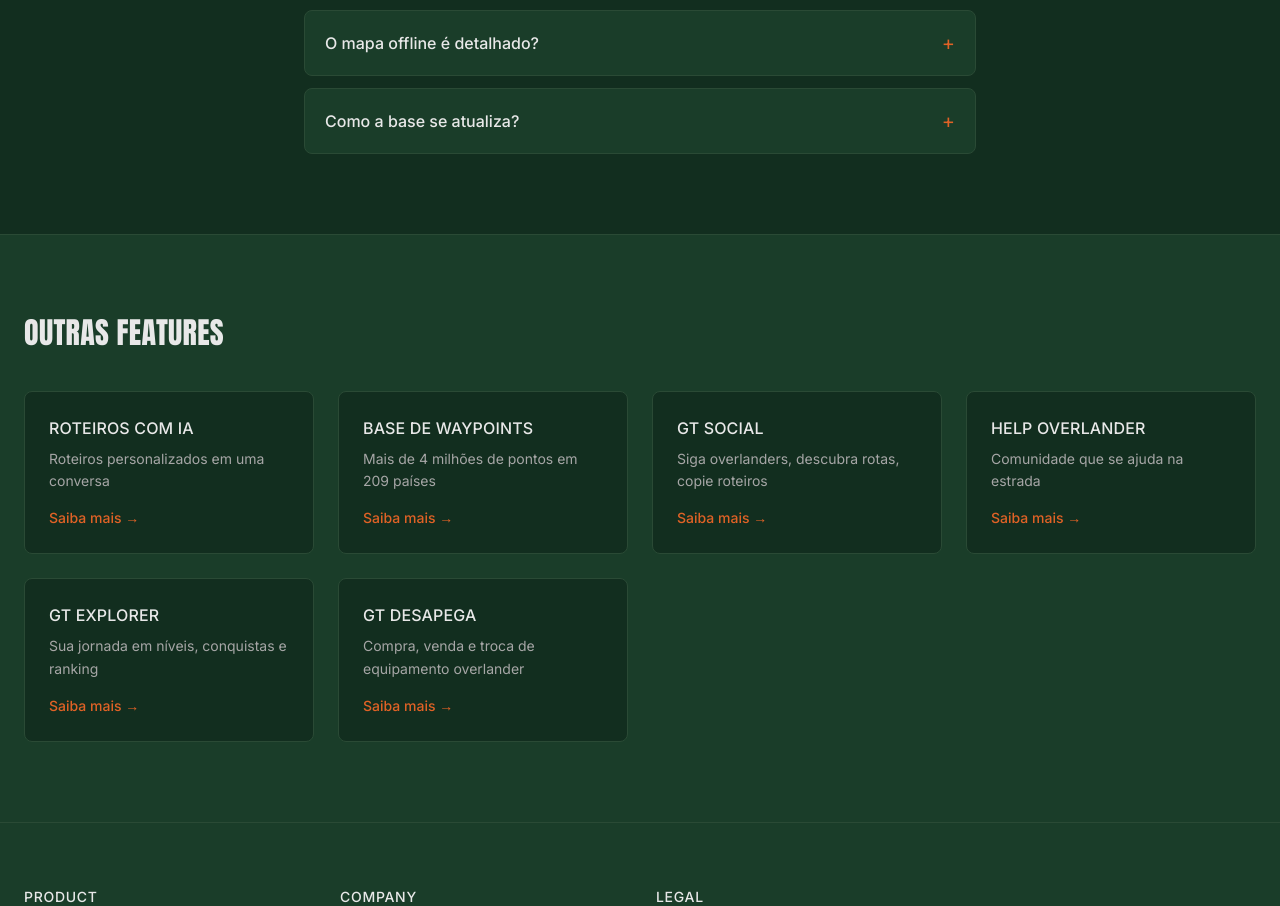
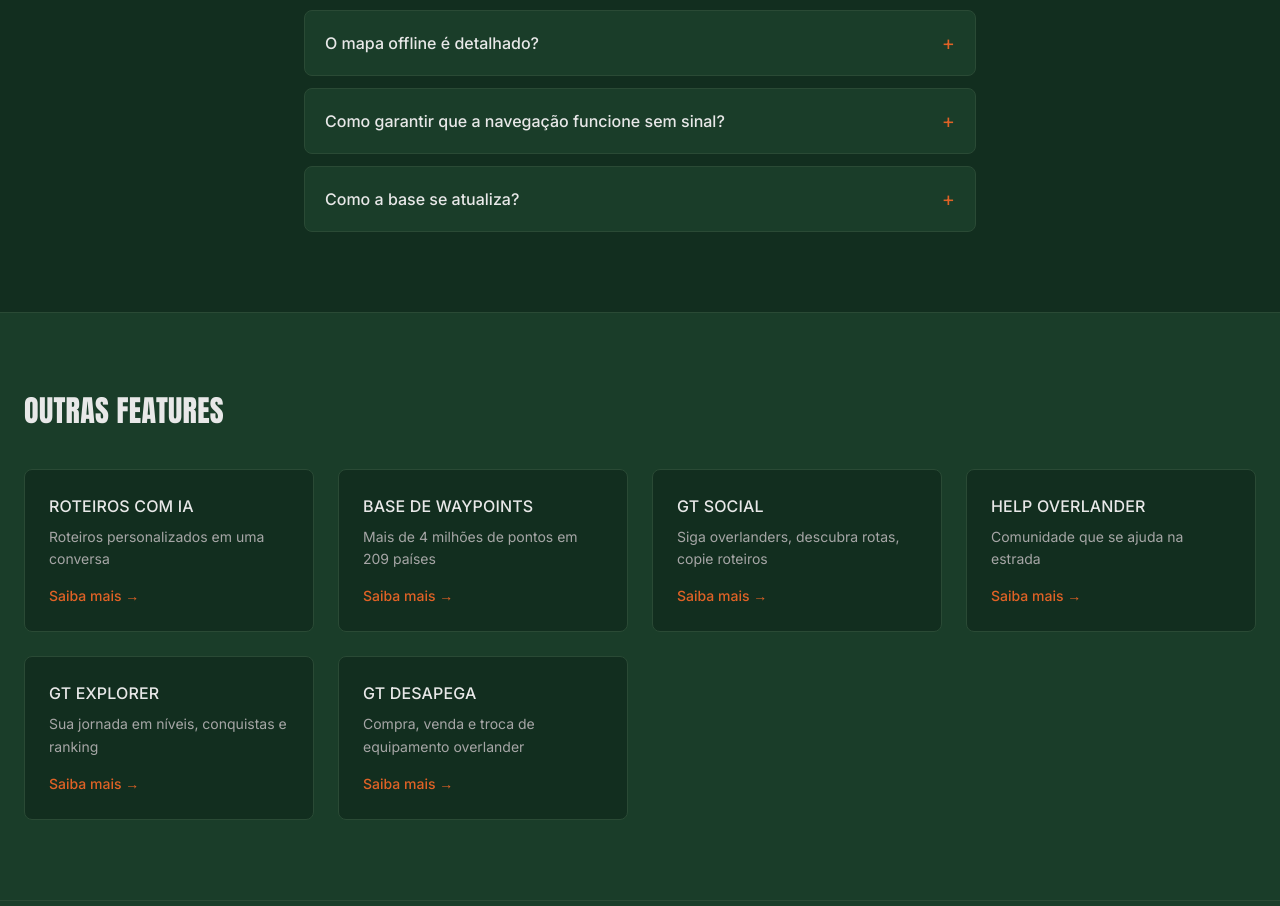
Before and after one commit to rangel2010/gtoverlander-site, a Next.js app: page /en/recursos/modo-offline in a window 1280 px wide. Shown: the part 3360-4266 px from the top of the page. Built offline with nearby package versions, Linux system fonts and the light colour scheme; no server answers.

Commit message:
feat: modo offline FAQ — como garantir navegação sem sinal (GT + Google Maps)

```diff
--- a/app/[locale]/recursos/modo-offline/page.tsx
+++ b/app/[locale]/recursos/modo-offline/page.tsx
@@ -88,6 +88,10 @@ const faq = [
   {
     q: 'O mapa offline é detalhado?',
     a: 'O mapa de visualização de waypoints é o mesmo em todos os planos. A diferença está em quantas regiões você pode baixar — Free cobre o país do dispositivo, Plus/Pro liberam qualquer país ou continente do mundo.',
+  },
+  {
+    q: 'Como garantir que a navegação funcione sem sinal?',
+    a: 'Você precisa baixar duas coisas antes de entrar em área sem cobertura: o mapa da região no GT (pelo Modo Offline) e o mapa da mesma região no próprio Google Maps. O GT encontra os waypoints offline e abre o ponto com a localização já definida — mas quem faz a navegação é o Maps. Se o Maps não tiver o mapa baixado, ele abre em branco. Os dois downloads juntos garantem a experiência completa.',
   },
   {
     q: 'Como a base se atualiza?',
```
